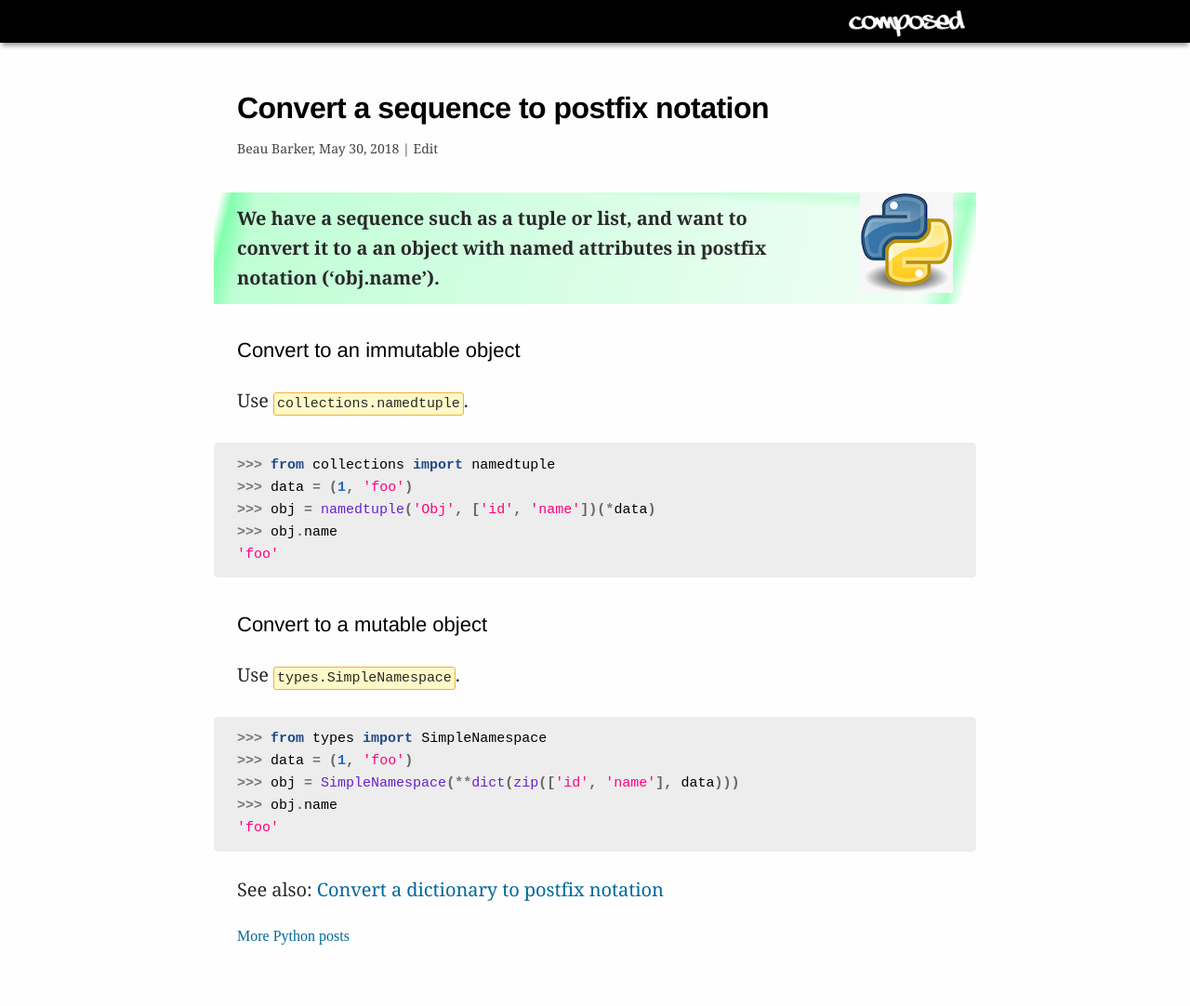
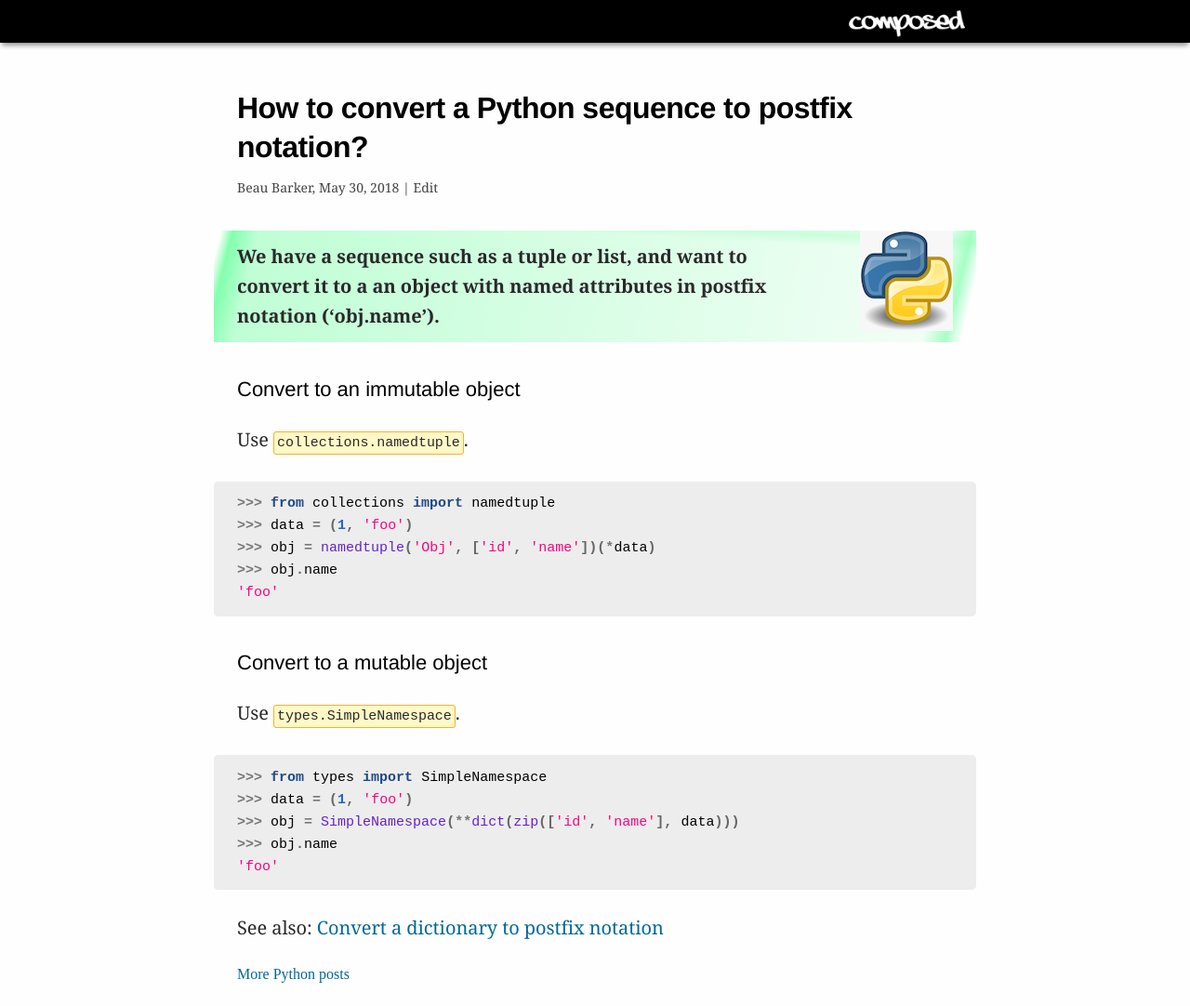
Before and after one commit to explodinglabs/explodinglabs.github.io, a Jekyll site: the page built from docs/_posts/python/2018-05-30-convert-sequence-to-postfix-notation.markdown, in a window 1280 px wide. Shown: the whole page at 93% size. Built offline with Jekyll 4.4.1, drawn with Linux system fonts in a browser that asks for light colours; before the commit the page ends 1041 px from its top, so only the background shows below that.

Commit message:
Update 2018-05-30-convert-sequence-to-postfix-notation.markdown

```diff
--- a/docs/_posts/python/2018-05-30-convert-sequence-to-postfix-notation.markdown
+++ b/docs/_posts/python/2018-05-30-convert-sequence-to-postfix-notation.markdown
@@ -1,7 +1,7 @@
 ---
 layout: post
 category: python
-title: Convert a sequence to postfix notation
+title: How to convert a Python sequence to postfix notation?
 image: /assets/python-wide.png
 permalink: /python/convert-sequence-to-postfix-notation
 redirect_from: /convert-sequence-to-postfix-notation
```
